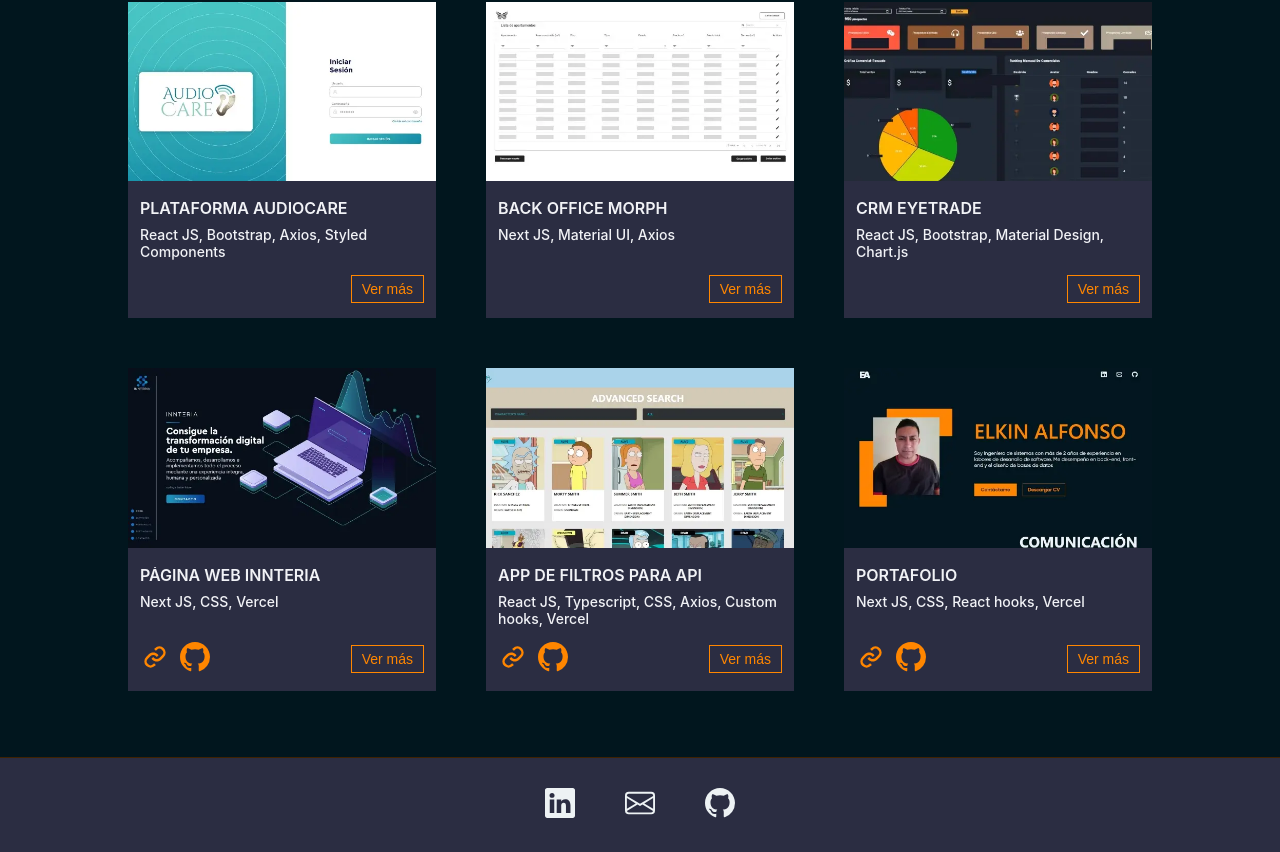
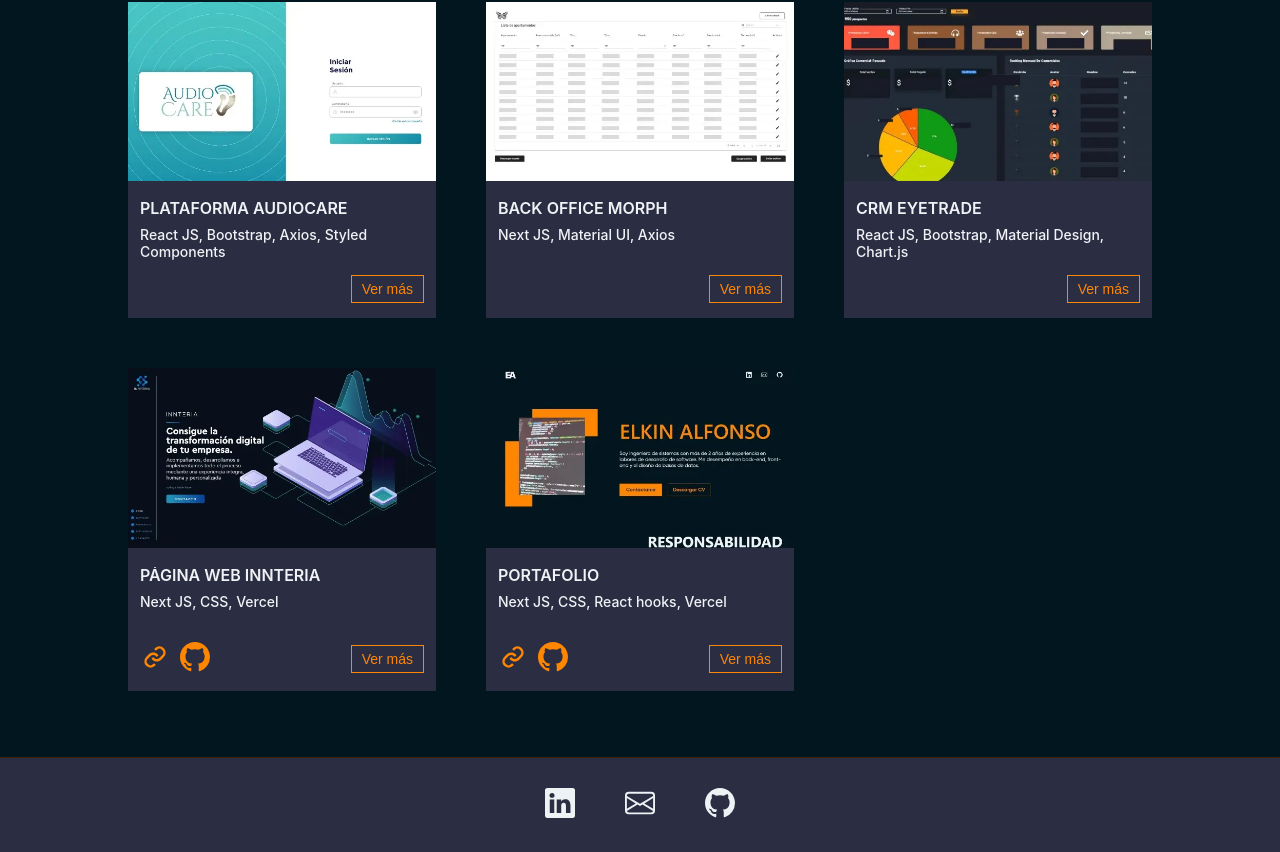
Before and after one commit to eldalco/portfolio, a Next.js app: page / in a window 1280 px wide. Shown: the part 1804-2656 px from the top of the page. Built offline with nearby package versions, Linux system fonts and the light colour scheme.

Commit message:
update cv

```diff
--- a/components/SectionHero/ContentHero/index.js
+++ b/components/SectionHero/ContentHero/index.js
@@ -24,7 +24,7 @@ const ContentHero = () => {
           </Link>
         </div>
         <div className={`${styles["div__btn-cv"]} ${styles["div__btn"]}`}>
-          <a href="/files/Elkin_Alfonso_CV-es.pdf" download="/files/CV_Elkin_Alfonso_Cortes.pdf">Descargar CV</a>
+          <a href="/files/C_V_Elkin_Dadey_Alfonso.pdf" download="/files/C_V_Elkin_Dadey_Alfonso.pdf">Descargar CV</a>
         </div>
       </div>
     </div>
--- a/content/practicePortfolio.js
+++ b/content/practicePortfolio.js
@@ -39,22 +39,11 @@ const practicePortfolio = [
   },
   {
     id: 4,
-    title: "App de filtros para API",
-    description:
-      "Proyecto práctico. Consumo de API, custom hooks para tratamiento de datos. Filtros, paginado, tipado fuerte, grid layout.",
-    tech: "React JS, Typescript, CSS, Axios, Custom hooks, Vercel",
-    image: "/images/portfolio/practice-project.webp",
-    access: true,
-    github: "https://github.com/eldalco/react-type-axios",
-    url: "https://react-type-axios.vercel.app/",
-  },
-  {
-    id: 5,
     title: "Portafolio",
     description:
       "Página web informativa personal. Diseño a medida, grid layout, flexbox, diseño responsivo.",
     tech: "Next JS, CSS, React hooks, Vercel",
-    image: "/images/portfolio/portfolio-elkin.webp",
+    image: "/images/portfolio/portfolio-img.webp",
     access: true,
     github: "https://github.com/eldalco/portfolio",
     url: "https://portfolio-henna-three-89.vercel.app/",
```
Also changed, not shown: public/images/portfolio/portfolio-img.webp (added), 1 other file (tests, documents, lock files or other folders).
